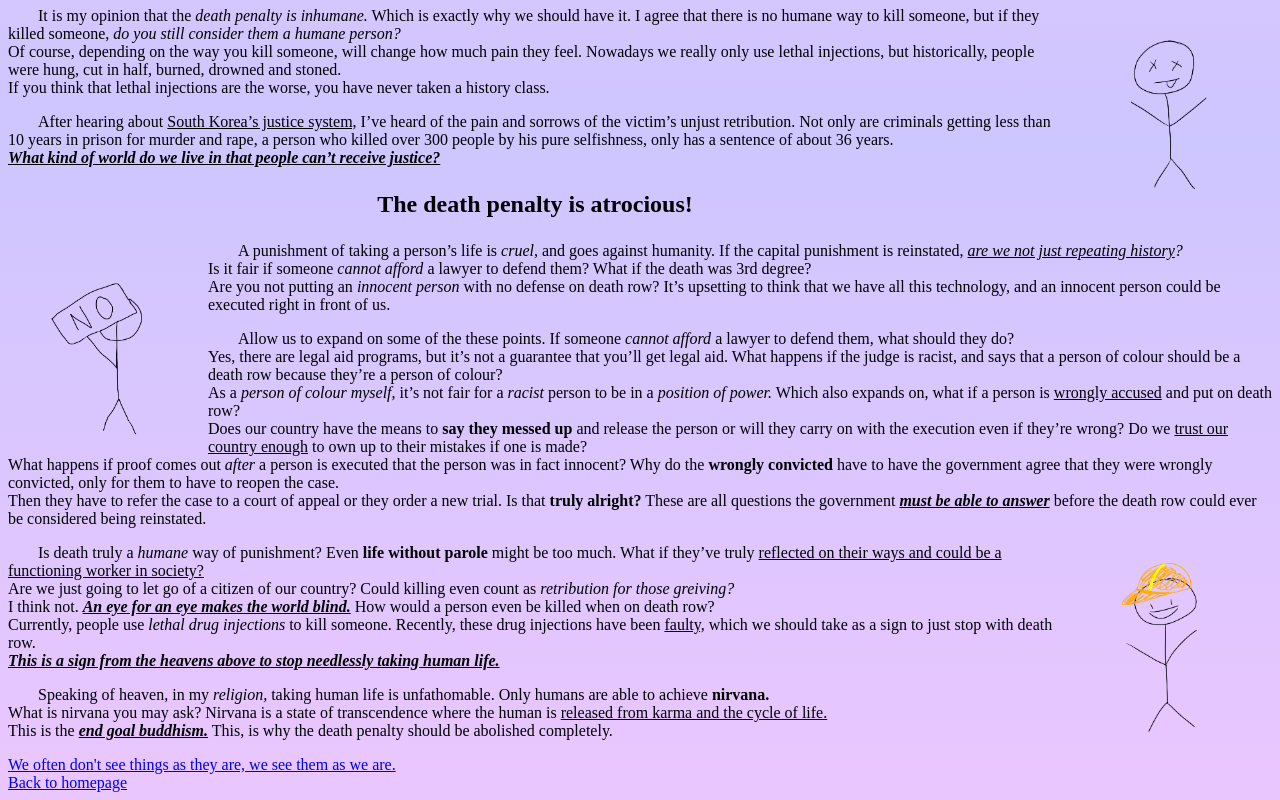
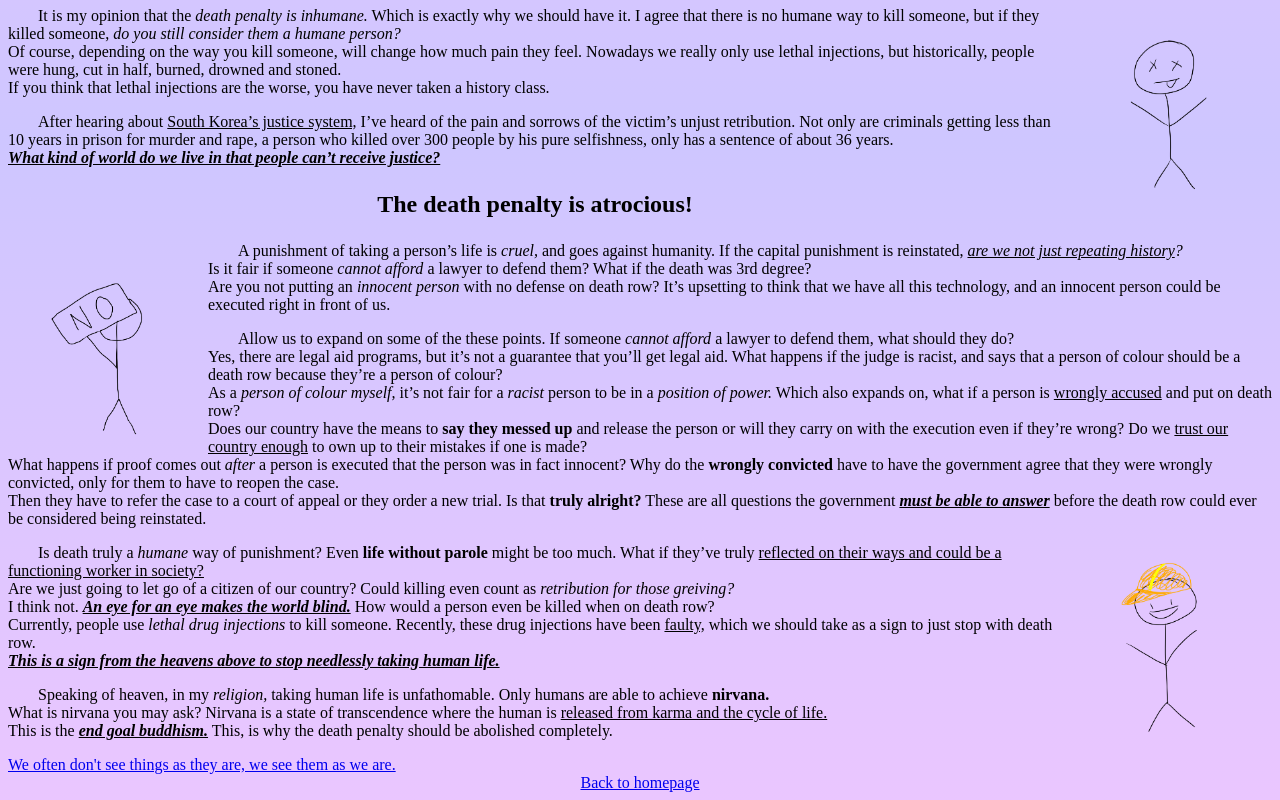
Before and after one commit to lemonflyy/mybackpack, a plain HTML site: page deathpenalty.html in a window 1280 px wide. Shown: the part 511-1311 px from the top of the page. Drawn offline with Linux system fonts and the light colour scheme.

Commit message:
Update deathpenalty.html

```diff
--- a/deathpenalty.html
+++ b/deathpenalty.html
@@ -25,6 +25,9 @@
         .jail{
             float: left;
             width: 150px;
+        }
+        div{
+            text-align: center;
         }
     </style>
 </head>
@@ -133,6 +136,8 @@
     </p>
     <a class="relfection" href="reflection.html">We often don't see things as they are, we see them as we are.</a>
     <br>
+    <div>
     <a class="home" href="index.html">Back to homepage</a>
+    </div>
 </body>
 </html>
```
